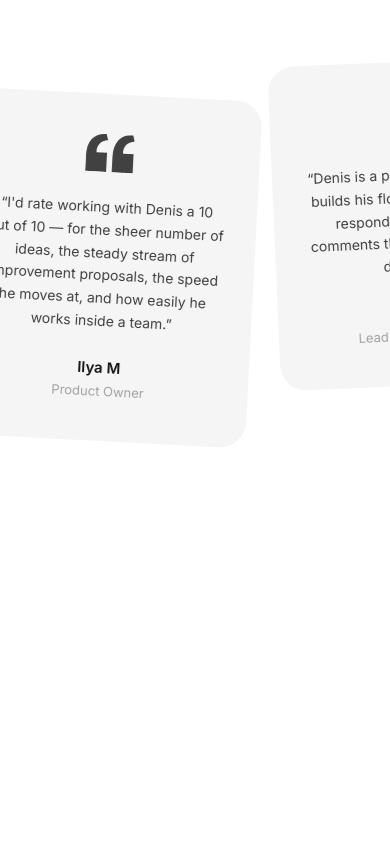
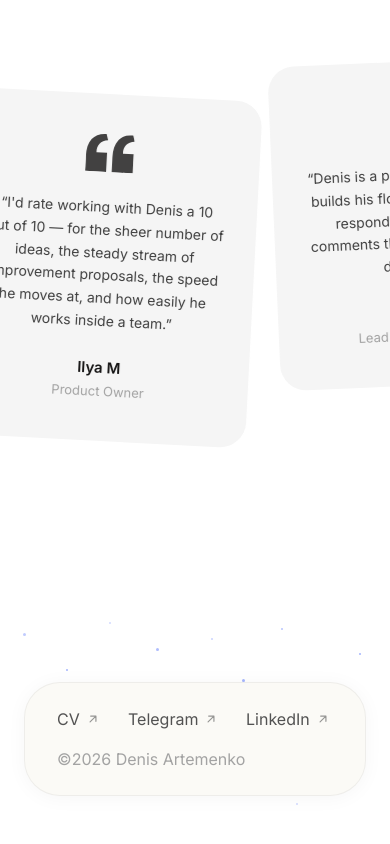
Before and after one commit to de-nsign/portfolio, a Next.js app: page /igaming in a window 390 px wide. Shown: the part 4708-5552 px from the top of the page. Before the commit the page ends 5214 px from the top, so only its background shows below. Built offline with nearby package versions, Linux system fonts and the light colour scheme; a web font is replaced by a local one.

Commit message:
iGaming: delete stale version, recreate as a copy of the home (site) page
Co-Authored-By: Claude Opus 4.8 <noreply@anthropic.com>

```diff
--- a/src/components/igaming/HomeContent.tsx
+++ b/src/components/igaming/HomeContent.tsx
@@ -3,6 +3,7 @@ import Projects from "./Projects";
 import Toolkit from "./Toolkit";
 import Career from "./Career";
 import Testimonials from "./Testimonials";
+import SiteFooter from "./SiteFooter";
 import { latestProjects } from "@/lib/igaming-data";
 
 export default function HomeContent() {
@@ -14,6 +15,7 @@ export default function HomeContent() {
       <Toolkit />
       <Career />
       <Testimonials />
+      <SiteFooter />
     </main>
   );
 }
--- /dev/null
+++ b/src/components/igaming/SiteFooter.tsx
@@ -0,0 +1,101 @@
+import MagneticLink from "./MagneticLink";
+
+type FooterLink = {
+  label: string;
+  href: string;
+  external?: boolean;
+};
+
+const leftLinks: FooterLink[] = [
+  { label: "CV", href: "https://drive.google.com/file/d/1iBGz-mkw7Ws-YhkJ4aESE29iOreENcyk/view?usp=sharing", external: true },
+  { label: "Telegram", href: "https://t.me/de_nsign", external: true },
+  { label: "LinkedIn", href: "https://www.linkedin.com/in/denys-artemenko/", external: true },
+];
+
+// Subtle scattered "starfield" behind the pill, echoing colin.cv.
+const stars = [
+  { top: "12%", left: "6%", size: 3, o: 0.35 },
+  { top: "26%", left: "17%", size: 2, o: 0.5 },
+  { top: "8%", left: "28%", size: 2, o: 0.25 },
+  { top: "62%", left: "9%", size: 2, o: 0.3 },
+  { top: "18%", left: "40%", size: 3, o: 0.45 },
+  { top: "72%", left: "34%", size: 2, o: 0.35 },
+  { top: "14%", left: "54%", size: 2, o: 0.3 },
+  { top: "30%", left: "62%", size: 3, o: 0.5 },
+  { top: "70%", left: "58%", size: 2, o: 0.25 },
+  { top: "10%", left: "72%", size: 2, o: 0.4 },
+  { top: "40%", left: "80%", size: 3, o: 0.45 },
+  { top: "66%", left: "86%", size: 2, o: 0.3 },
+  { top: "20%", left: "92%", size: 2, o: 0.5 },
+  { top: "78%", left: "76%", size: 2, o: 0.25 },
+];
+
+function ArrowUpRight() {
+  return (
+    <svg
+      width="14"
+      height="14"
+      viewBox="0 0 24 24"
+      fill="none"
+      stroke="currentColor"
+      strokeWidth="2"
+      strokeLinecap="round"
+      strokeLinejoin="round"
+      aria-hidden
+      className="opacity-60"
+    >
+      <path d="M7 17 17 7M8 7h9v9" />
+    </svg>
+  );
+}
+
+function FooterLinkItem({ link }: { link: FooterLink }) {
+  return (
+    <MagneticLink
+      href={link.href}
+      target={link.external ? "_blank" : undefined}
+      rel={link.external ? "noopener noreferrer" : undefined}
+      strength={0.2}
+      className="inline-flex items-center gap-1.5 text-[16px] text-neutral-600 hover:text-ink"
+    >
+      {link.label}
+      {link.external && <ArrowUpRight />}
+    </MagneticLink>
+  );
+}
+
+export default function SiteFooter() {
+  return (
+    <footer className="relative mt-24 overflow-hidden px-6 pb-16 pt-20">
+      {/* Starfield */}
+      <div aria-hidden className="pointer-events-none absolute inset-0">
+        {stars.map((s, i) => (
+          <span
+            key={i}
+            className="absolute rounded-full bg-[#4b6bfb]"
+            style={{
+              top: s.top,
+              left: s.left,
+              width: s.size,
+              height: s.size,
+              opacity: s.o,
+            }}
+          />
+        ))}
+      </div>
+
+      {/* Pill */}
+      <div className="relative mx-auto flex max-w-[900px] flex-wrap items-center justify-between gap-x-8 gap-y-4 rounded-[36px] border border-black/5 bg-[#fbfaf6] px-8 py-6 shadow-[0_2px_20px_rgba(0,0,0,0.04)] md:px-10 md:py-7">
+        <nav className="flex flex-wrap items-center gap-x-7 gap-y-3">
+          {leftLinks.map((link) => (
+            <FooterLinkItem key={link.label} link={link} />
+          ))}
+        </nav>
+
+        <span className="text-[16px] text-neutral-400">
+          ©2026 Denis Artemenko
+        </span>
+      </div>
+    </footer>
+  );
+}
```
